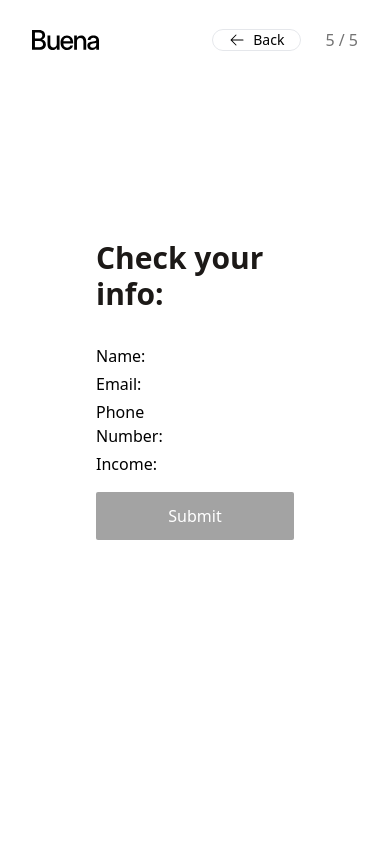
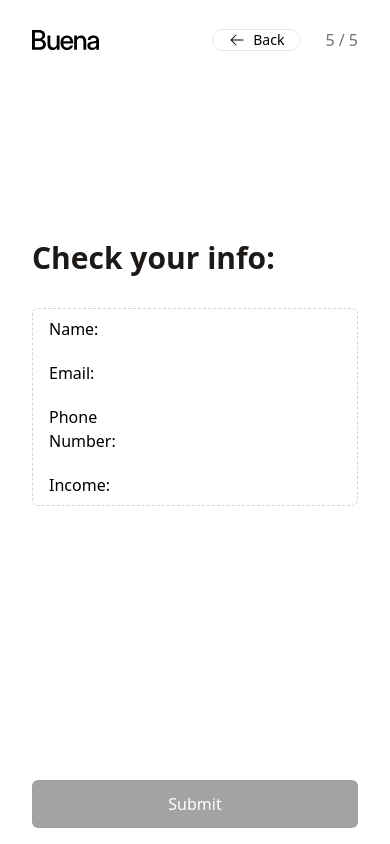
Before and after one commit to ikorotkaya/buena-onboarding, a React (Vite) app: page /onboarding/summary in a window 390 px wide. Built offline with nearby package versions, Linux system fonts and the light colour scheme.

Commit message:
Style for summary table, stick submit button to bottom on mobile

```diff
--- a/src/OnboardingLayout.tsx
+++ b/src/OnboardingLayout.tsx
@@ -38,7 +38,7 @@ export default function OnboardingLayout() {
       <main className="">
         <Navbar className="px-8 py-7 fixed top-0 left-0 md:hidden" />
 
-        <div className="px-16">
+        <div className="px-0 md:px-16">
           <Outlet />
         </div>
 
--- a/src/components/SubmitButton.tsx
+++ b/src/components/SubmitButton.tsx
@@ -13,10 +13,10 @@ export default function SubmitButton() {
       <Link
         to="/final-page"
         data-testid="submit-button"
-        className={`relative w-full md:w-auto inline-flex items-center
+        className={`relative w-full inline-flex items-center
           justify-center p-4 px-6 py-3 overflow-hidden font-medium
           transition duration-300 ease-out bg-cyan-500 text-white
-          rounded-sm group
+          rounded-md group
           ${buttonEnabled ? "cursor-pointer " : "bg-neutral-400 pointer-events-none"}`}
       >
         <span className="absolute inset-0 flex items-center justify-center w-full h-full text-white duration-300 -translate-x-full bg-cyan-500 group-hover:translate-x-0 ease">
--- a/src/pages/onboarding/Summary.tsx
+++ b/src/pages/onboarding/Summary.tsx
@@ -12,19 +12,22 @@ export default function Summary() {
 
       <div
         data-testid="summary"
-        className="mb-4 grid grid-cols-[1fr,2fr] gap-1"
+        className="mb-12 grid grid-cols-[1fr,2fr] gap-1 border-dashed border-[1px] border-stone-300 rounded-md"
       >
-        <div>Name:</div>
-        <div>{name}</div>
-        <div>Email:</div>
-        <div>{email}</div>
-        <div>Phone Number:</div>
-        <div>{phoneNumber}</div>
-        <div>Income:</div>
-        <div>{income}</div>
+        <div className="px-4 py-2">Name:</div>
+        <div className="px-4 py-2">{name}</div>
+        <div className="px-4 py-2">Email:</div>
+        <div className="px-4 py-2">{email}</div>
+        <div className="px-4 py-2">Phone Number:</div>
+        <div className="px-4 py-2">{phoneNumber}</div>
+        <div className="px-4 py-2">Income:</div>
+        <div className="px-4 py-2">{income}</div>
       </div>
 
-      <SubmitButton />
+
+      <div className="py-4 px-8 md:p-0 w-full fixed md:relative bottom-0 left-0">
+        <SubmitButton />
+      </div>
     </div>
   );
 }
```
